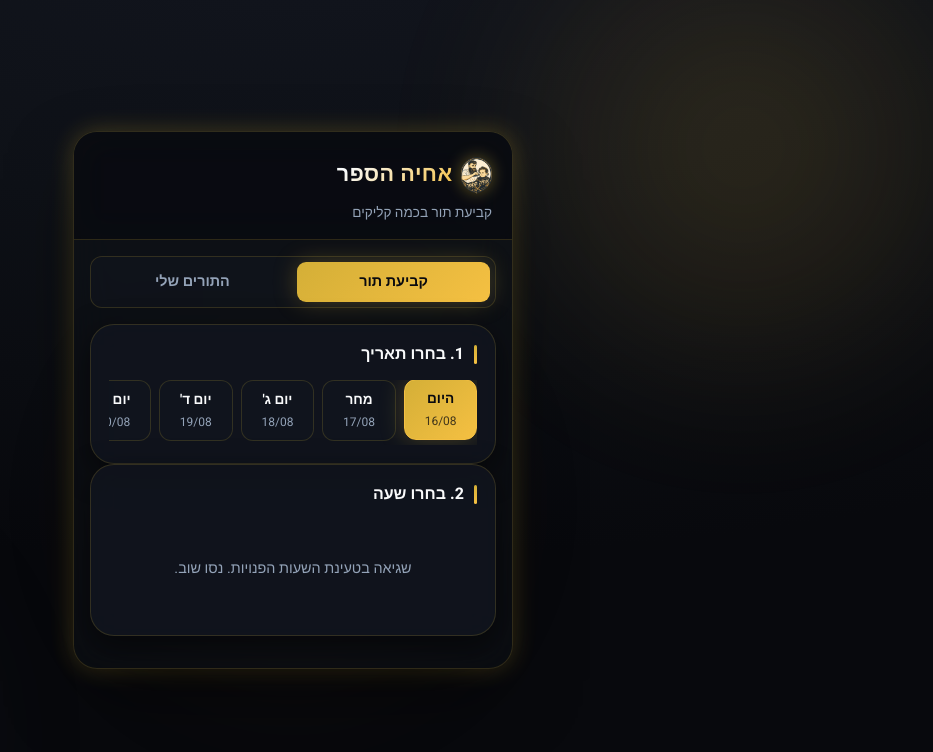
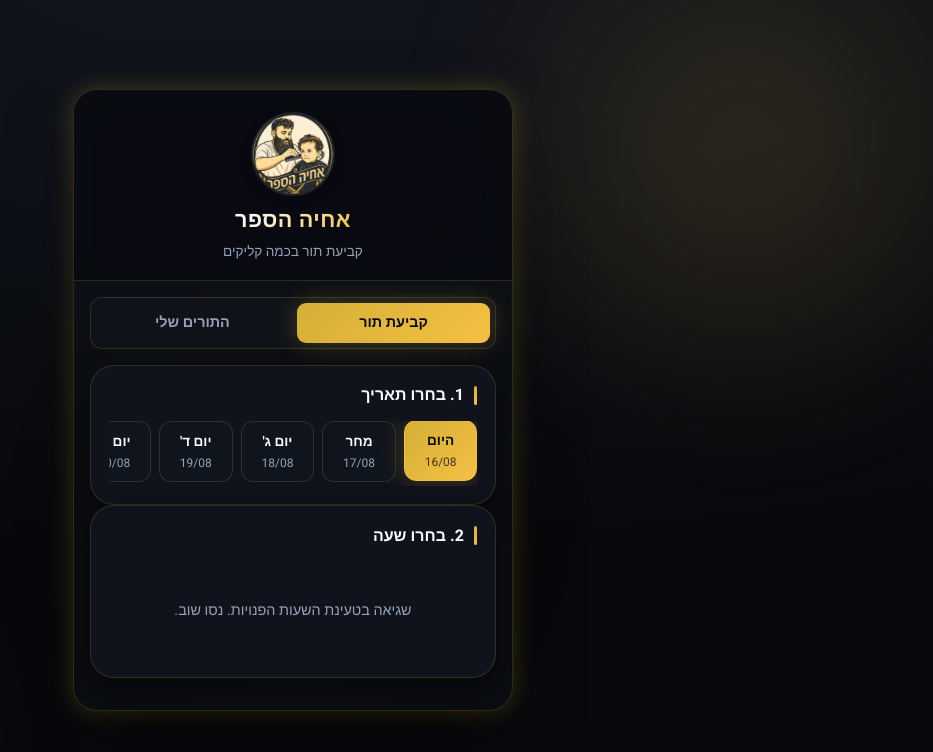
Before and after one commit to adielshlo/barber-pwa, a website: page public/index.html in a window 1280 px wide. Shown: the whole page, without its empty margins (347-1280 px from the left). Drawn offline with Linux system fonts and the light colour scheme; no server answers.

Commit message:
fix: redesign header logo presentation and remove black letterboxing

```diff
--- a/public/css/style.css
+++ b/public/css/style.css
@@ -148,29 +148,30 @@ header.topbar {
   backdrop-filter: blur(18px);
   -webkit-backdrop-filter: blur(18px);
   color: var(--text);
-  padding: 1.15rem 1.25rem 1rem;
+  padding: 1.35rem 1.25rem 1.15rem;
   position: sticky;
   top: 0;
   z-index: 10;
   border-bottom: 1px solid var(--border);
+  text-align: center;
 }
 
 .brand {
   display: flex;
+  flex-direction: column;
   align-items: center;
-  gap: 0.55rem;
+  gap: 0.5rem;
 }
 
 .brand-logo {
   display: block;
-  height: 48px;
-  width: auto;
-  max-width: 120px;
-  object-fit: contain;
-  border-radius: 0;
+  width: 84px;
+  height: 84px;
+  border-radius: 50%;
+  object-fit: cover;
+  border: 2px solid rgba(255, 255, 255, 0.1);
+  box-shadow: 0 4px 12px rgba(0, 0, 0, 0.15);
   background: none;
-  border: none;
-  filter: drop-shadow(0 0 8px rgba(212, 175, 55, 0.4));
 }
 
 header.topbar h1 {
@@ -185,9 +186,10 @@ header.topbar h1 {
 }
 
 header.topbar p {
-  margin: 0.3rem 0 0;
+  margin: 0.35rem 0 0;
   font-size: 0.85rem;
   color: var(--text-muted);
+  text-align: center;
 }
 
 main {
--- a/public/service-worker.js
+++ b/public/service-worker.js
@@ -1,4 +1,4 @@
-const CACHE_NAME = 'barber-cache-v14';
+const CACHE_NAME = 'barber-cache-v15';
 const STATIC_ASSETS = [
   '/',
   '/index.html',
```
